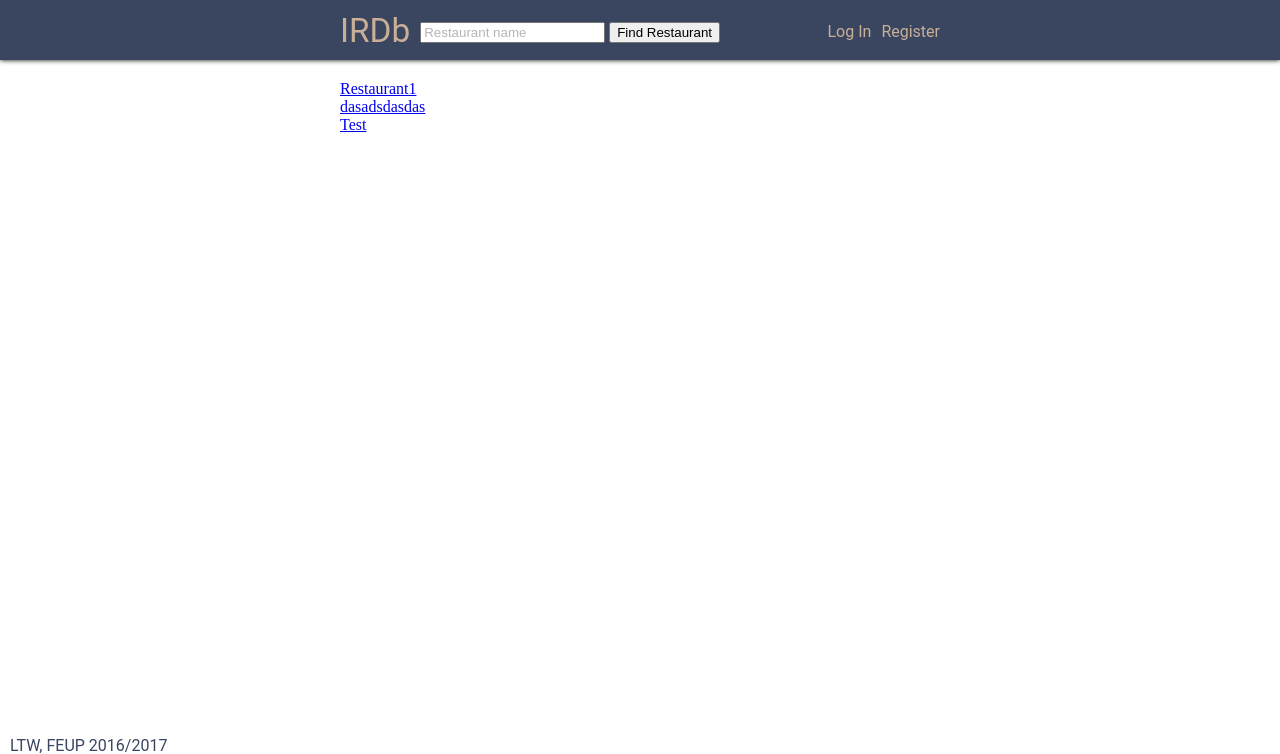
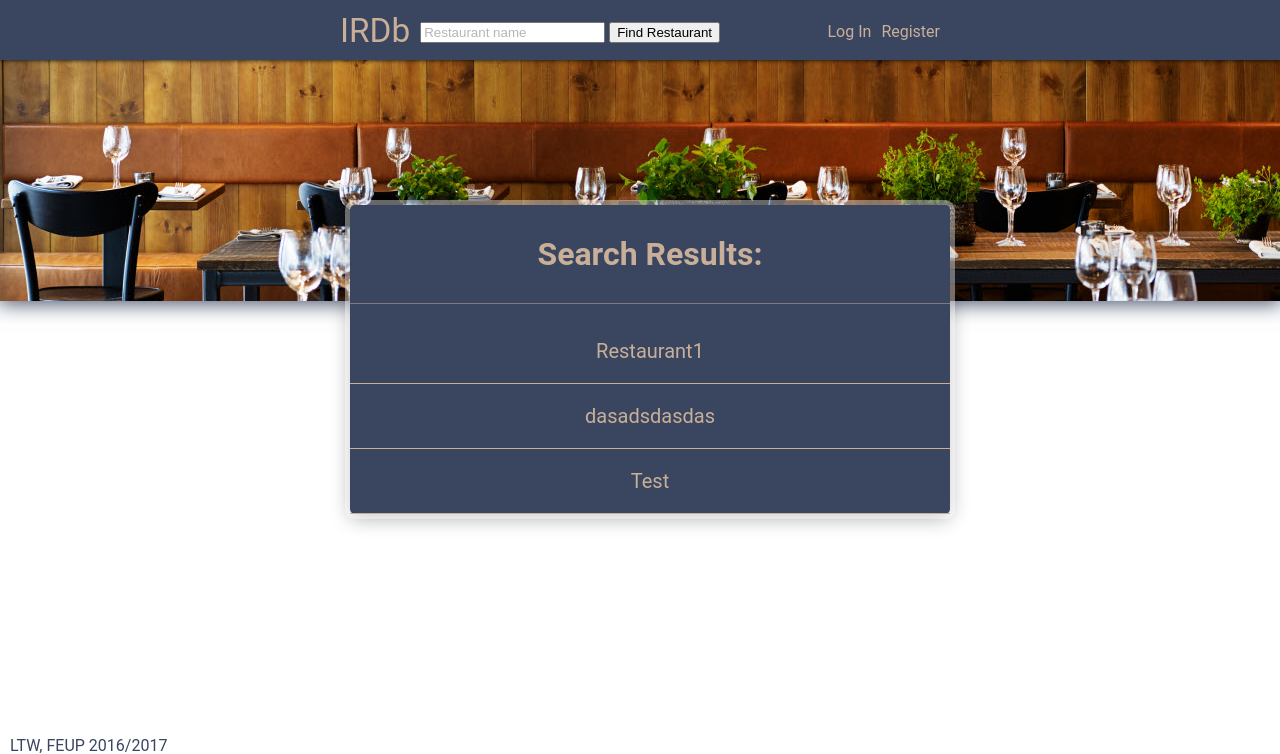
Before and after one commit to joaosilva22/irdb, a PHP site: page /search_results.php in a window 1280 px wide. Shown: the top 754 px of the page. Run offline with PHP 8.4, Linux system fonts and the light colour scheme; data comes from the database, SQL or seed files in the repository; data that the repository does not hold is empty; some libraries are stand-ins or nearby versions.

Commit message:
Css search results

```diff
--- a/css/styles.css
+++ b/css/styles.css
@@ -748,6 +748,33 @@
 	height: auto;
 }
 
+.form .inputs ul{
+  margin:0;
+  padding: 0;
+  text-decoration: none;
+  font-family: 'Roboto', sans-serif;
+  font-size: 15px;
+}
+.form .inputs ul #search_result{
+  width: 600px;
+  margin:0;
+  padding-top: 20px;
+  padding-bottom: 20px;
+  border-bottom: 1px solid #c9af98;
+  display: block;
+}
+
+.form .inputs ul #search_result:first-of-type{
+  padding-top: 0px;
+}
+
+.form a{
+  text-decoration: none;
+  font-family: 'Roboto', sans-serif;
+  font-size: 15pt;
+  color: #c9af98;
+}
+
 footer{
 	position:fixed;
 	bottom:0px;
--- a/search_results.php
+++ b/search_results.php
@@ -2,21 +2,30 @@
 include('config/init.php');
 include('templates/head.php');
 include('templates/header.php');
+include('templates/image.php');
 include_once('database/restaurant.php');
 
 $string = $_POST['search'];
-$results = searchRestaurants($string);
+$results = searchRestaurants($string);?>
 
-echo '<h1>Search Results: </h1>';
-echo '<div>';
-
-foreach($results as $result) {
-?>
-    <a href="restaurant_page.php?restaurant=<?=$result['Id']?>"><?=$result['Name']?></a><br>
+<div>
+<form class="form">
+	<div class="form_header">
+		<h1>Search Results: </h1>
+	</div>
+	<hr class="divider"/>
+	<div class="inputs">
+	<ul>
+	<?php foreach($results as $result) {
+	?>
+	    <li id="search_result"><a id="res_result" href="restaurant_page.php?restaurant=<?=$result['Id']?>"><?=$result['Name']?></a></li>
+	<?php
+	}
+	?>
+	</ul>
+	</div>
+</form>
+</div>
 <?php
-}
-
-echo '</div>';
-
 include('templates/footer.php');
 ?>
```
